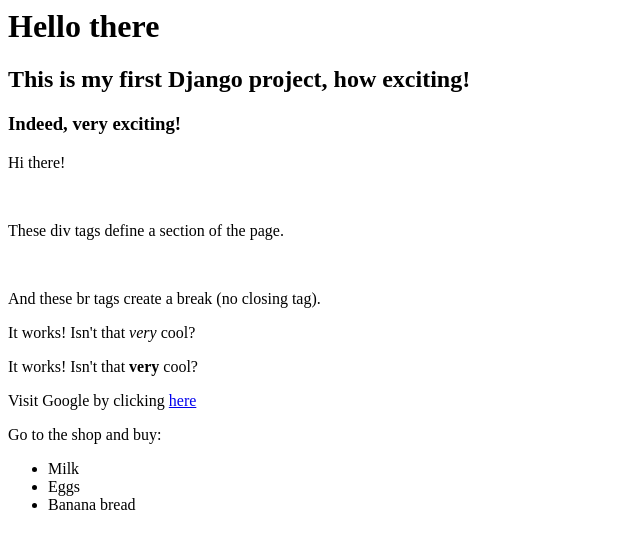
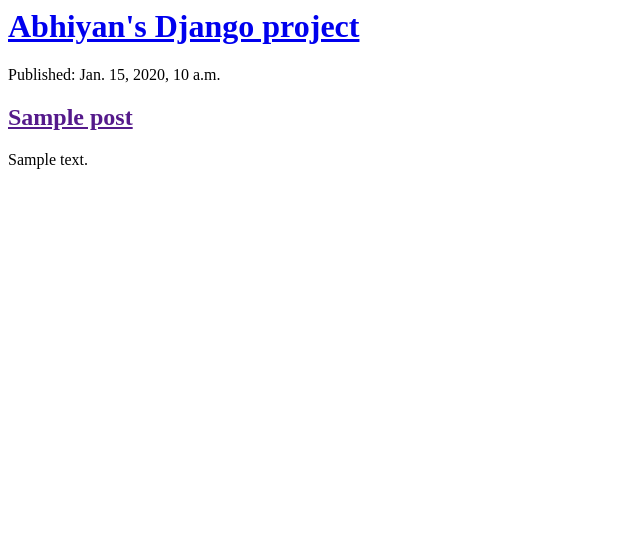
Before and after one commit to abhiyanbeta/django_project, a Django app: page / in a window 1280 px wide. Shown: the top 549 px of the page, without its empty margins (0-640 px from the left). Run offline with Django 3.2, Linux system fonts and the light colour scheme; tables that the repository leaves empty hold one stand-in row (values such as "Sample post").

Commit message:
Modified templates to display posts from database.

```diff
--- a/blog/templates/blog/post_list.html
+++ b/blog/templates/blog/post_list.html
@@ -5,39 +5,17 @@
 
   <body>
     <div>
-      <h1>Hello there</h1>
+      <h1><a href="/">Abhiyan's Django project</a></h1>
     </div>
 
-    <div>
-      <h2>This is my first Django project, how exciting!</h2>
-      <h3>Indeed, very exciting!</h3>
+    {% for post in posts %}
+      <div>
+        <p>Published: {{ post.published_date }}</p>
+        <h2><a href="">{{ post.title }}</a></h2>
+        <p>{{ post.text|linebreaksbr }}</p>
     </div>
+    {% endfor %}
 
-    <div>
-      <p>Hi there!</p>
-      <br>
-      <p>These div tags define a section of the page.</p>
-      <br>
-      <p>And these br tags create a break (no closing tag).</p>
-    </div>
-
-    <div>
-      <p>It works! Isn't that <em>very</em> cool?</p>
-      <p>It works! Isn't that <strong>very</strong> cool?</p>
-    </div>
-
-    <div>
-      <p>Visit Google by clicking <a href="https://google.com">here</a></p>
-    </div>
-
-    <div>
-      <p>Go to the shop and buy:</p>
-      <ul>
-        <li>Milk</li>
-        <li>Eggs</li>
-        <li>Banana bread</li>
-      </ul>
-    </div>
   </body>
 
 </html>
--- a/blog/views.py
+++ b/blog/views.py
@@ -1,4 +1,7 @@
 from django.shortcuts import render
+from django.utils import timezone
+from .models import Post
 
 def post_list (request):
-    return render(request, 'blog/post_list.html', {})
+    posts = Post.objects.filter(published_date__lte=timezone.now()).order_by('published_date')
+    return render(request, 'blog/post_list.html', {'posts': posts})
```
